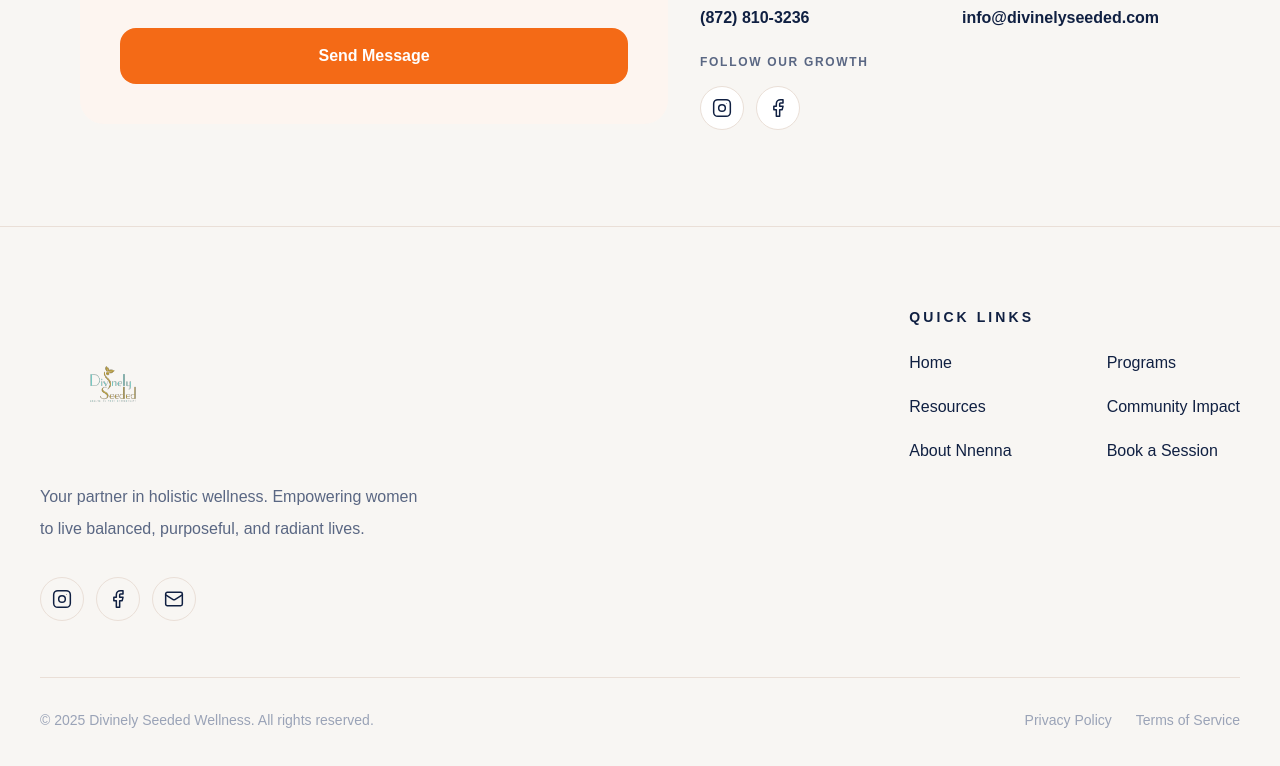
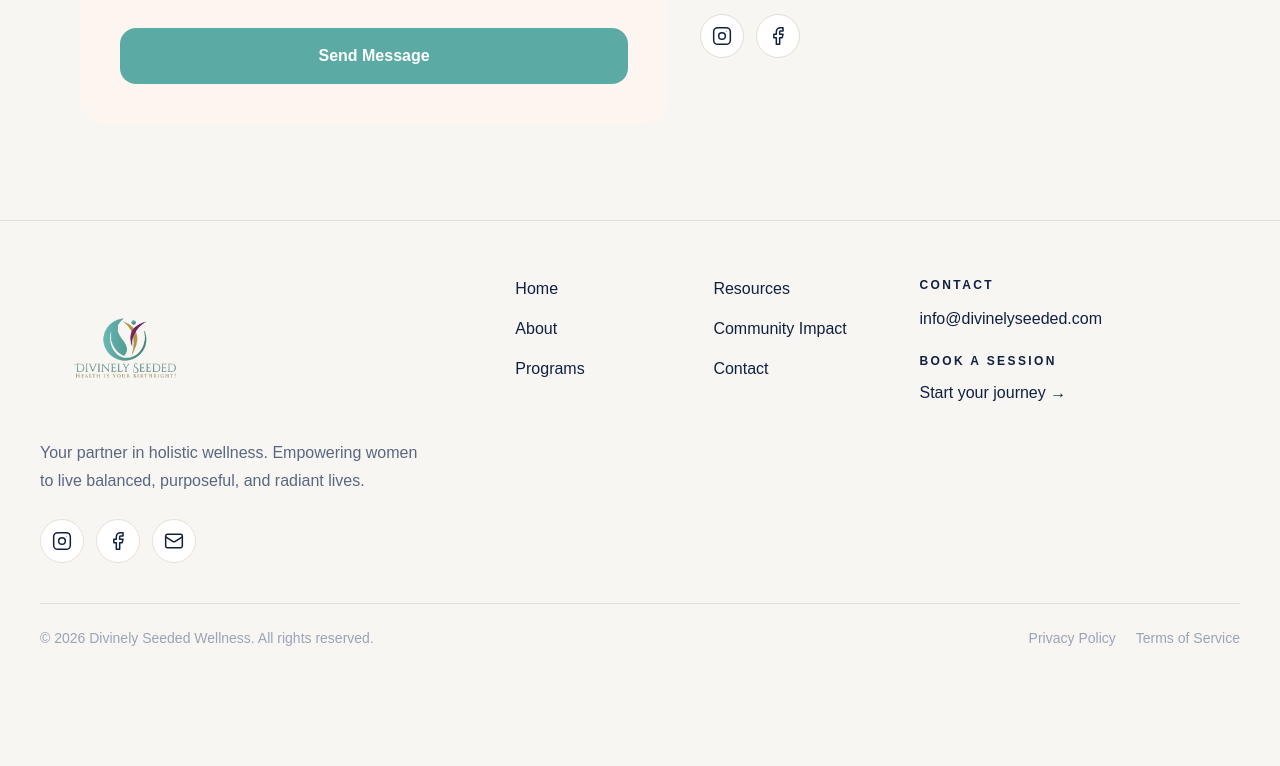
Before and after one commit to 707-Holding-LLC/divinely-seeded, a Next.js app: page /contact in a window 1280 px wide. Shown: the part 1856-2622 px from the top of the page. After the commit the page ends 2560 px from the top, so only its background shows below. Built offline with nearby package versions, Linux system fonts and the light colour scheme.

Commit message:
website edits

```diff
--- a/src/app/globals.css
+++ b/src/app/globals.css
@@ -1,16 +1,41 @@
 @import "tailwindcss";
 
 :root {
+  /* Base surfaces */
   --background: #f8f6f3;
+  --card: #ffffff;
+  --surface-soft: #f3efe8;
+  --surface-tint: #d5d0be;
+
+  /* Core text */
   --foreground: #102042;
+  --foreground-soft: #33476e;
   --muted: #5a6783;
-  --card: #ffffff;
-  --line: #eadfd7;
-  --brand: #f46a16;
-  --brand-dark: #d9560d;
+  --line: #e4ddd2;
+
+  /* Primary brand: teal */
+  --brand: #5baaa4;
+  --brand-dark: #478f8a;
+  --brand-soft: #dcefed;
+  --brand-ring: rgba(91, 170, 164, 0.22);
+
+  /* Secondary accent: mustard */
+  --accent: #b4993b;
+  --accent-dark: #967e2f;
+  --accent-soft: #f1ead1;
+
+  /* Decorative accent: purple */
+  --plum: #752066;
+  --plum-dark: #5f1952;
+  --plum-soft: #efe0eb;
+
+  /* Legacy deep heading tone kept for strong readability */
   --navy: #0b1635;
-  --soft-peach: #f4e7df;
-  --soft-green: #a7b07a;
+
+  /* Utility / states */
+  --success: #4f8f69;
+  --warning: #b4993b;
+  --shadow-soft: 0 10px 30px rgba(16, 32, 66, 0.08);
 }
 
 * {
--- a/src/components/about/about-founder-story-section.tsx
+++ b/src/components/about/about-founder-story-section.tsx
@@ -37,8 +37,8 @@ export function AboutFounderStorySection() {
               That personal journey eventually led her to formal training in
               integrative wellness — and to a calling much larger than herself.
               She also grew up watching her immigrant parents work tirelessly to
-              build their businesses, often without the resources they needed,
-              which shaped her commitment to resilience, opportunity, and
+              build their businesses, often with limited resources, A foundation
+              that shaped her commitment to resilience, opportunity, and
               empowerment.
             </p>
           </Reveal>
--- a/src/components/contact/ContactInfo.tsx
+++ b/src/components/contact/ContactInfo.tsx
@@ -3,8 +3,8 @@ import { MapPin } from "lucide-react";
 
 const PHONE    = "(872) 810-3236";
 const EMAIL    = "info@divinelyseeded.com";
-const ADDRESS1 = "1 E Erie St Suite 525-3498";
-const ADDRESS2 = "Chicago, IL 60611";
+//const ADDRESS1 = "1 E Erie St Suite 525-3498";
+//const ADDRESS2 = "Chicago, IL 60611";
 
 // ── Inline SVGs — lucide-react does not export brand icons ───────────────────
 function IconInstagram() {
@@ -63,14 +63,7 @@ export function ContactInfo() {
           for in-person sessions.
         </p>
 
-        {/* Address */}
-        <div className="flex items-start gap-3">
-          <MapPin className="mt-0.5 h-5 w-5 shrink-0 text-[var(--brand)]" />
-          <div className="text-base text-[var(--foreground)]">
-            <p>{ADDRESS1}</p>
-            <p>{ADDRESS2}</p>
-          </div>
-        </div>
+
 
         {/* Phone + Email */}
         <div className="grid grid-cols-2 gap-6">
--- a/src/components/layout/site-footer.tsx
+++ b/src/components/layout/site-footer.tsx
@@ -4,7 +4,15 @@ import { SectionContainer } from "@/components/layout/section-container";
 
 function IconInstagram() {
   return (
-    <svg viewBox="0 0 24 24" className="h-5 w-5" fill="none" stroke="currentColor" strokeWidth="1.8" strokeLinecap="round" strokeLinejoin="round">
+    <svg
+      viewBox="0 0 24 24"
+      className="h-5 w-5"
+      fill="none"
+      stroke="currentColor"
+      strokeWidth="1.8"
+      strokeLinecap="round"
+      strokeLinejoin="round"
+    >
       <rect x="2" y="2" width="20" height="20" rx="5" ry="5" />
       <circle cx="12" cy="12" r="4" />
       <circle cx="17.5" cy="6.5" r="0.5" fill="currentColor" stroke="none" />
@@ -14,7 +22,15 @@ function IconInstagram() {
 
 function IconFacebook() {
   return (
-    <svg viewBox="0 0 24 24" className="h-5 w-5" fill="none" stroke="currentColor" strokeWidth="1.8" strokeLinecap="round" strokeLinejoin="round">
+    <svg
+      viewBox="0 0 24 24"
+      className="h-5 w-5"
+      fill="none"
+      stroke="currentColor"
+      strokeWidth="1.8"
+      strokeLinecap="round"
+      strokeLinejoin="round"
+    >
       <path d="M18 2h-3a5 5 0 0 0-5 5v3H7v4h3v8h4v-8h3l1-4h-4V7a1 1 0 0 1 1-1h3z" />
     </svg>
   );
@@ -22,7 +38,15 @@ function IconFacebook() {
 
 function IconEmail() {
   return (
-    <svg viewBox="0 0 24 24" className="h-5 w-5" fill="none" stroke="currentColor" strokeWidth="1.8" strokeLinecap="round" strokeLinejoin="round">
+    <svg
+      viewBox="0 0 24 24"
+      className="h-5 w-5"
+      fill="none"
+      stroke="currentColor"
+      strokeWidth="1.8"
+      strokeLinecap="round"
+      strokeLinejoin="round"
+    >
       <rect x="2" y="4" width="20" height="16" rx="2" />
       <path d="m22 7-8.97 5.7a1.94 1.94 0 0 1-2.06 0L2 7" />
     </svg>
@@ -30,45 +54,55 @@ function IconEmail() {
 }
 
 const socials = [
-  { Component: IconInstagram, href: "https://instagram.com/divinelyseeded", label: "Instagram" },
-  { Component: IconFacebook,  href: "https://facebook.com/divinelyseeded",  label: "Facebook" },
-  { Component: IconEmail,     href: "mailto:info@divinelyseeded.com",            label: "Email" },
+  {
+    Component: IconInstagram,
+    href: "https://instagram.com/divinelyseeded",
+    label: "Instagram",
+  },
+  {
+    Component: IconFacebook,
+    href: "https://facebook.com/divinelyseeded",
+    label: "Facebook",
+  },
+  {
+    Component: IconEmail,
+    href: "mailto:info@divinelyseeded.com",
+    label: "Email",
+  },
 ];
 
-const quickLinks = [
-  { label: "Home",             href: "/" },
-  { label: "Programs",         href: "/programs" },
-  { label: "Resources",        href: "/resources" },
+const navColumnOne = [
+  { label: "Home", href: "/" },
+  { label: "About", href: "/about" },
+  { label: "Programs", href: "/programs" },
+];
+
+const navColumnTwo = [
+  { label: "Resources", href: "/resources" },
   { label: "Community Impact", href: "/community-impact" },
-  { label: "About Nnenna",     href: "/about" },
-  { label: "Book a Session",   href: "/contact" },
+  { label: "Contact", href: "/contact" },
 ];
 
 export function SiteFooter() {
   return (
-    <footer className="border-t border-[var(--line)] bg-(--background)">
-      <SectionContainer className="py-16 lg:py-20">
-
-        {/* Main grid — brand left, links right */}
-        <div className="grid items-start gap-12 sm:grid-cols-[1fr_auto] lg:gap-20">
-
-          {/* ── Left: Brand ── */}
-          <div className="max-w-sm self-start">
+    <footer className="border-t border-[var(--line)] bg-[var(--background)]">
+      <SectionContainer className="py-12 lg:py-14">
+        <div className="grid gap-10 lg:grid-cols-[1.2fr_1fr_0.9fr] lg:gap-12">
+          <div className="max-w-sm">
             <Image
-              src="/logo.svg"
+              src="/seeded-logo.svg"
               alt="Divinely Seeded logo"
-              width={180}
-              height={60}
-              className="h-auto w-[150px]"
+              width={220}
+              height={72}
+              className="h-auto w-[150px] sm:w-[170px]"
             />
 
-            <p className="mt-6 text-[15px] leading-8 text-[var(--muted)] sm:text-base">
+            <p className="mt-5 text-[15px] leading-7 text-[var(--muted)] sm:text-base">
               Your partner in holistic wellness. Empowering women to live
               balanced, purposeful, and radiant lives.
             </p>
 
-            {/* Social icons */}
-            <div className="mt-8 flex items-center gap-3">
+            <div className="mt-6 flex items-center gap-3">
               {socials.map(({ Component, href, label }) => (
                 <a
                   key={label}
@@ -76,7 +110,7 @@ export function SiteFooter() {
                   target={label === "Email" ? undefined : "_blank"}
                   rel={label === "Email" ? undefined : "noopener noreferrer"}
                   aria-label={label}
-                  className="flex h-11 w-11 items-center justify-center rounded-full border border-[#eadfd7] text-[var(--foreground)] transition hover:border-[var(--brand)] hover:text-[var(--brand)]"
+                  className="flex h-11 w-11 items-center justify-center rounded-full border border-[#eadfd7] bg-white text-[var(--foreground)] transition hover:border-[var(--brand)] hover:text-[var(--brand)]"
                 >
                   <Component />
                 </a>
@@ -84,40 +118,79 @@ export function SiteFooter() {
             </div>
           </div>
 
-          {/* ── Right: Quick Links ── */}
-          <div>
-            <h3 className="text-sm font-bold uppercase tracking-[0.22em] text-[var(--foreground)]">
-              Quick Links
-            </h3>
-
-            <nav className="mt-6 grid grid-cols-2 gap-x-16 gap-y-5">
-              {quickLinks.map(({ label, href }) => (
+          <div className="grid grid-cols-2 gap-x-10 gap-y-4 sm:max-w-md">
+            <div className="space-y-4">
+              {navColumnOne.map(({ label, href }) => (
                 <Link
                   key={label}
                   href={href}
-                  className="text-[15px] text-[var(--muted)] transition hover:text-[var(--brand)] sm:text-base"
+                  className="block text-[15px] text-[var(--muted)] transition hover:text-[var(--brand)] sm:text-base"
                 >
                   {label}
                 </Link>
               ))}
-            </nav>
+            </div>
+
+            <div className="space-y-4">
+              {navColumnTwo.map(({ label, href }) => (
+                <Link
+                  key={label}
+                  href={href}
+                  className="block text-[15px] text-[var(--muted)] transition hover:text-[var(--brand)] sm:text-base"
+                >
+                  {label}
+                </Link>
+              ))}
+            </div>
+          </div>
+
+          <div className="space-y-5">
+            <div>
+              <p className="text-xs font-bold uppercase tracking-[0.2em] text-[var(--foreground)]">
+                Contact
+              </p>
+              <a
+                href="mailto:info@divinelyseeded.com"
+                className="mt-3 block text-[15px] leading-7 text-[var(--muted)] transition hover:text-[var(--brand)] sm:text-base"
+              >
+                info@divinelyseeded.com
+              </a>
+            </div>
+
+            <div>
+              <p className="text-xs font-bold uppercase tracking-[0.2em] text-[var(--foreground)]">
+                Book a Session
+              </p>
+              <Link
+                href="/contact"
+                className="mt-3 inline-flex text-[15px] text-[var(--muted)] transition hover:text-[var(--brand)] sm:text-base"
+              >
+                Start your journey →
+              </Link>
+            </div>
           </div>
         </div>
 
-        {/* ── Bottom bar ── */}
-        <div className="mt-14 flex flex-col items-start justify-between gap-4 border-t border-[var(--line)] pt-8 text-sm text-[#9aa3b7] md:flex-row md:items-center">
-          <p>© 2025 Divinely Seeded Wellness. All rights reserved.</p>
+        <div className="mt-10 border-t border-[var(--line)] pt-6">
+          <div className="flex flex-col gap-4 text-sm text-[#9aa3b7] md:flex-row md:items-center md:justify-between">
+            <p>© 2026 Divinely Seeded Wellness. All rights reserved.</p>
 
-          <div className="flex items-center gap-6">
-            <Link href="/privacy-policy" className="transition hover:text-[var(--brand)]">
-              Privacy Policy
-            </Link>
-            <Link href="/terms-of-service" className="transition hover:text-[var(--brand)]">
-              Terms of Service
-            </Link>
+            <div className="flex flex-wrap items-center gap-5">
+              <Link
+                href="/privacy-policy"
+                className="transition hover:text-[var(--brand)]"
+              >
+                Privacy Policy
+              </Link>
+              <Link
+                href="/terms-of-service"
+                className="transition hover:text-[var(--brand)]"
+              >
+                Terms of Service
+              </Link>
+            </div>
           </div>
         </div>
-
       </SectionContainer>
     </footer>
   );
--- a/src/components/layout/site-header.tsx
+++ b/src/components/layout/site-header.tsx
@@ -29,9 +29,7 @@ export function SiteHeader() {
       "/community-impact",
       "/contact",
     ];
-
     const orderMap = new Map(desiredOrder.map((href, index) => [href, index]));
-
     return [...navLinks].sort((a, b) => {
       const aIndex = orderMap.get(a.href) ?? 999;
       const bIndex = orderMap.get(b.href) ?? 999;
@@ -41,11 +39,7 @@ export function SiteHeader() {
 
   const isActiveLink = (href: string) => {
     const normalizedHref = normalizePath(href);
-
-    if (normalizedHref === "/") {
-      return pathname === "/";
-    }
-
+    if (normalizedHref === "/") return pathname === "/";
     return pathname === normalizedHref || pathname.startsWith(`${normalizedHref}/`);
   };
 
@@ -54,21 +48,23 @@ export function SiteHeader() {
   return (
     <header className="sticky top-0 z-50 border-b border-[var(--line)] bg-[rgba(248,246,243,0.95)] backdrop-blur">
       <div className="mx-auto flex h-24 w-full max-w-7xl items-center justify-between gap-4 px-4 sm:px-6 lg:px-10">
+
+        {/* ── Logo — larger and left-aligned ── */}
         <Link href="/" className="shrink-0" onClick={closeMobileMenu}>
           <Image
-            src="/logo.svg"
+            src="/seeded-logo.svg"
             alt="Divinely Seeded logo"
-            width={180}
-            height={64}
+            width={220}
+            height={72}
             priority
-            className="h-auto w-[110px] sm:w-[130px] md:w-[150px] lg:w-[160px]"
+            className="h-auto w-[140px] sm:w-[170px] md:w-[190px] lg:w-[210px]"
           />
         </Link>
 
+        {/* ── Desktop nav ── */}
         <nav className="hidden items-center gap-6 lg:flex xl:gap-8">
           {orderedNavLinks.map((link) => {
             const isActive = isActiveLink(link.href);
-
             return (
               <Link
                 key={link.label}
@@ -89,12 +85,9 @@ export function SiteHeader() {
           })}
         </nav>
 
+        {/* ── CTA + mobile toggle ── */}
         <div className="flex items-center gap-3">
-          <motion.div
-            whileHover={{ y: -2 }}
-            whileTap={{ scale: 0.98 }}
-            className="hidden sm:block"
-          >
+          <motion.div whileHover={{ y: -2 }} whileTap={{ scale: 0.98 }} className="hidden sm:block">
             <Link
               href="/contact"
               className="inline-flex items-center rounded-full bg-[var(--brand)] px-5 py-3 text-sm font-semibold text-white shadow-sm transition hover:bg-[var(--brand-dark)] lg:px-6"
@@ -115,6 +108,7 @@ export function SiteHeader() {
         </div>
       </div>
 
+      {/* ── Mobile menu ── */}
       <AnimatePresence>
         {mobileOpen && (
           <motion.div
@@ -122,13 +116,12 @@ export function SiteHeader() {
             animate={{ opacity: 1, y: 0 }}
             exit={{ opacity: 0, y: -8 }}
             transition={{ duration: 0.18 }}
-            className="border-t border-[var(--line)] bg-[var(--background)] lg:hidden"
+            className="border-t border-[var(--line)] bg-(--background) lg:hidden"
           >
             <div className="mx-auto flex w-full max-w-7xl flex-col px-4 py-4 sm:px-6">
               <nav className="flex flex-col">
                 {orderedNavLinks.map((link) => {
                   const isActive = isActiveLink(link.href);
-
                   return (
                     <Link
                       key={link.label}
--- a/src/components/programs/programs-cta-section.tsx
+++ b/src/components/programs/programs-cta-section.tsx
@@ -25,7 +25,7 @@ export function ProgramsCtaSection() {
                   Book a Discovery Call
                 </ButtonLink>
 
-                <ButtonLink href="/contact" variant="dark" className="min-w-[250px]">
+                <ButtonLink href="/resources" variant="dark" className="min-w-[250px]">
                   Download Brochure
                 </ButtonLink>
               </div>
```
Also changed, not shown: public/seeded-logo.svg (added).
